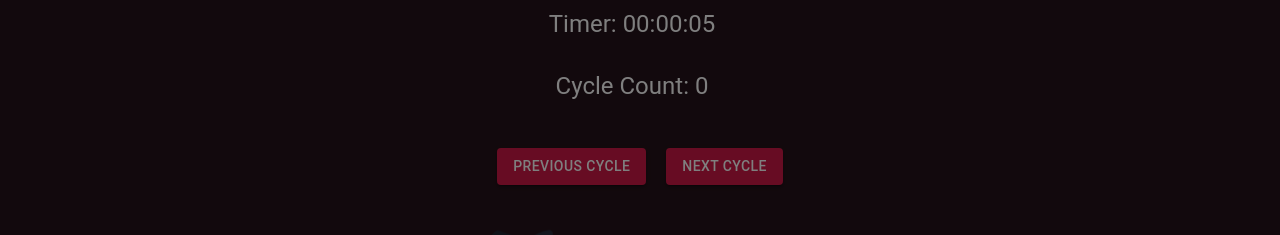
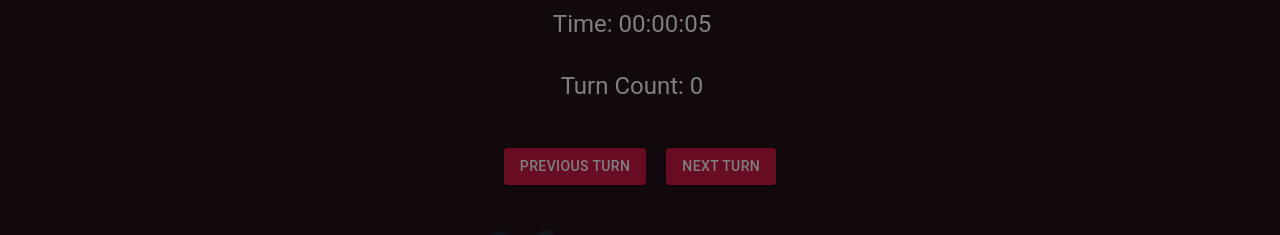
Before and after one commit to erik-lance/Cataclysm-Digital-Companion, a Next.js app: page /game in a window 1280 px wide. Shown: the top 235 px of the page. Built offline with nearby package versions, Linux system fonts and the light colour scheme.

Commit message:
Updated terminology in game
Cycle -> Turn
Timer -> Time

```diff
--- a/src/pages/game.tsx
+++ b/src/pages/game.tsx
@@ -33,7 +33,7 @@ export default function Game() {
   const [avatars, setAvatars] = useState<AvatarData[]>(initialAvatars);
   const [showDialog, setShowDialog] = useState<boolean>(false);
   const [nonZeroAvatarNames, setNonZeroAvatarNames] = useState<string[]>([]);
-  const [cycleCount, setCycleCount] = useState(0);
+  const [turnCount, setTurnCount] = useState(0);
   const [showModifiersPrompt, setShowModifiersPrompt] = useState<boolean>(true);
   const [showModifiers, setShowModifiers] = useState(false);
   const [getMaxLives, setMaxLives] = useState(9);
@@ -66,12 +66,12 @@ export default function Game() {
     return `${hours}:${minutes}:${seconds}`;
   };
 
-  const handleNextCycle = () => {
-    setCycleCount(prevCount => prevCount + 1);
+  const handleNextTurn = () => {
+    setTurnCount(prevCount => prevCount + 1);
   };
 
-  const handlePreviousCycle = () => {
-    setCycleCount(prevCount => Math.max(0, prevCount - 1));
+  const handlePreviousTurn = () => {
+    setTurnCount(prevCount => Math.max(0, prevCount - 1));
   };
 
   const handleSliderChange = (id: number, newValue: number) => {
@@ -170,19 +170,19 @@ export default function Game() {
     >
       <Grid item container direction="column" alignItems="center" spacing={2}> {/* Title, Counter, and Timer */}
         <Typography variant="h5" align="center" gutterBottom style={{ marginBottom: '30px' }}>
-          Timer: {formatTime(timer)}
+          Time: {formatTime(timer)}
         </Typography>
         <Typography variant="h5" align="center" gutterBottom style={{ marginBottom: '30px' }}>
-          Cycle Count: {cycleCount}
+          Turn Count: {turnCount}
         </Typography>
       </Grid>
 
       <Grid item container justifyContent="center" style={{ marginBottom: '20px' }}>
-        <Button variant="contained" color="primary" onClick={handlePreviousCycle} style={{ marginRight: '20px' }}>
-          Previous Cycle
+        <Button variant="contained" color="primary" onClick={handlePreviousTurn} style={{ marginRight: '20px' }}>
+          Previous Turn
         </Button>
-        <Button variant="contained" color="primary" onClick={handleNextCycle}>
-          Next Cycle
+        <Button variant="contained" color="primary" onClick={handleNextTurn}>
+          Next Turn
         </Button>
       </Grid>
 
```
